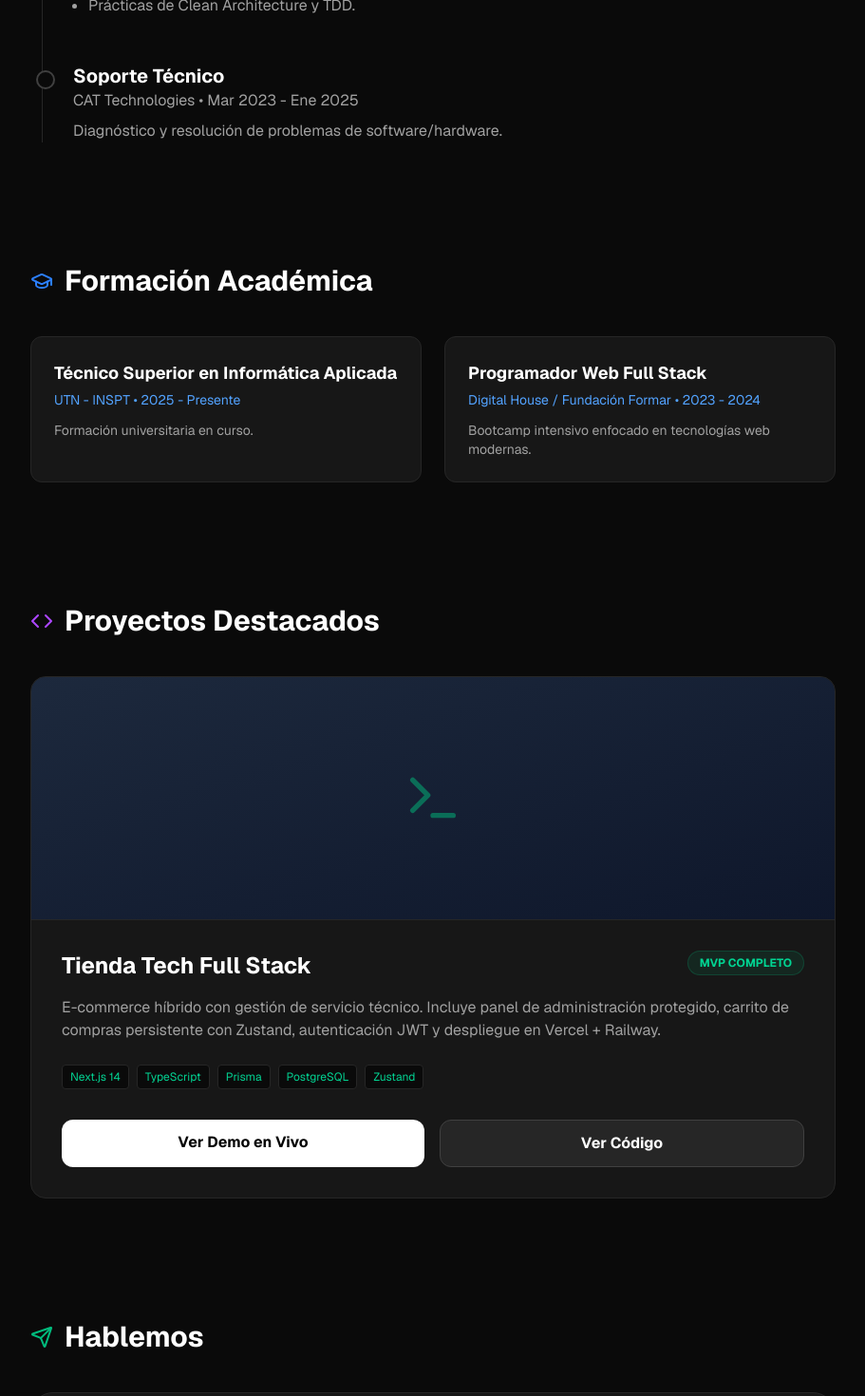
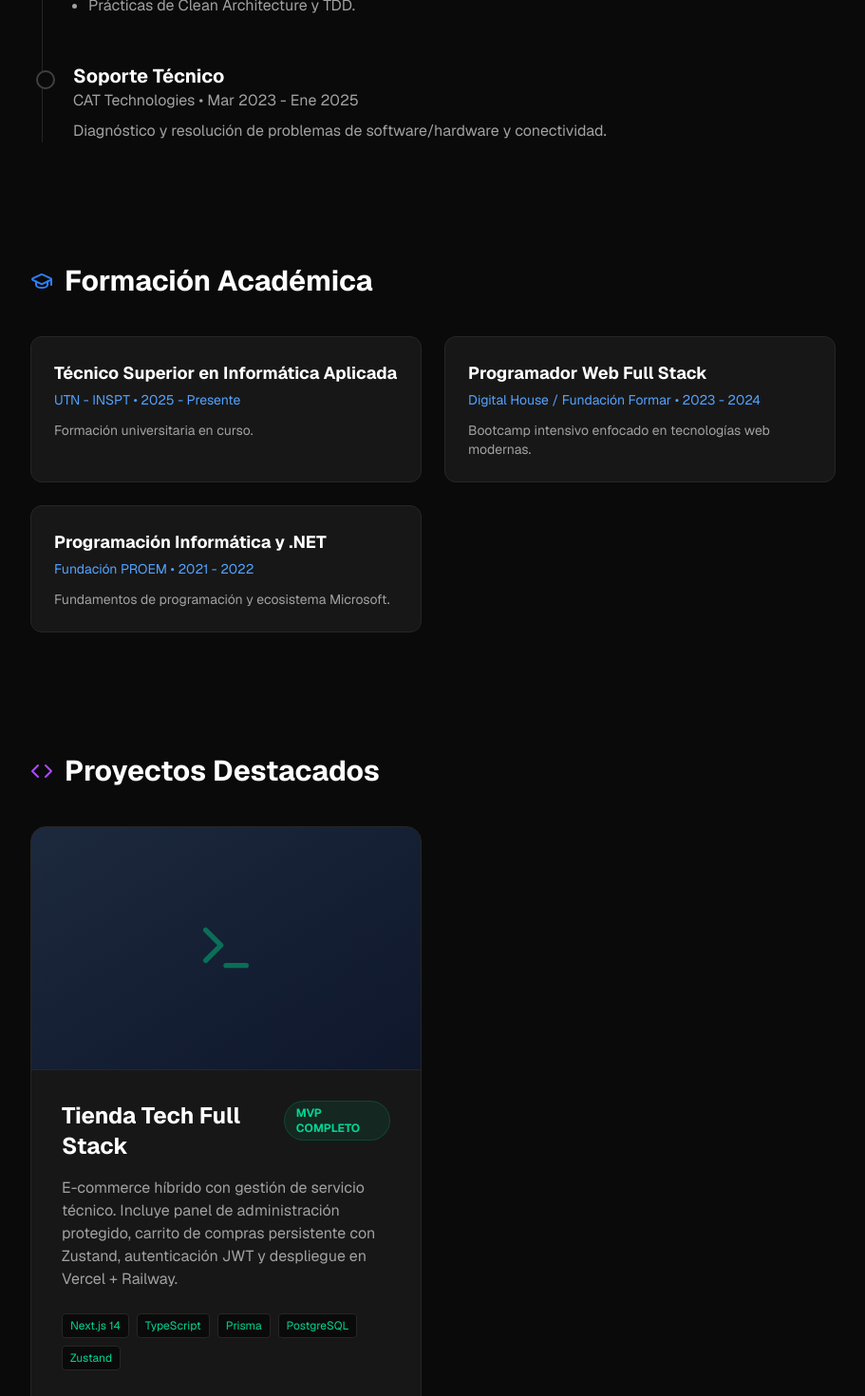
Before and after one commit to andonysan18/portfolio-Andony, a Next.js app: page / in a window 1280 px wide. Shown: the part 1360-2830 px from the top of the page at 95% size, without its empty margins (184-1095 px from the left). Built offline with nearby package versions, Linux system fonts and the light colour scheme.

Commit message:
feat: agregar sección de educación y actualizar experiencia según CV

```diff
--- a/app/page.tsx
+++ b/app/page.tsx
@@ -149,7 +149,7 @@ export default function Portfolio() {
               <span className="absolute -left-[39px] top-2 w-5 h-5 rounded-full bg-neutral-950 border-2 border-neutral-700"></span>
               <h3 className="text-xl font-bold text-white">Soporte Técnico</h3>
               <p className="text-neutral-400 mb-2">CAT Technologies • Mar 2023 - Ene 2025</p>
-              <p className="text-neutral-400">Diagnóstico y resolución de problemas de software/hardware.</p>
+              <p className="text-neutral-400">Diagnóstico y resolución de problemas de software/hardware y conectividad.</p>
             </div>
           </div>
         </section>
@@ -170,6 +170,11 @@ export default function Portfolio() {
               <p className="text-blue-400 text-sm mb-3">Digital House / Fundación Formar • 2023 - 2024</p>
               <p className="text-neutral-400 text-sm">Bootcamp intensivo enfocado en tecnologías web modernas.</p>
             </div>
+            <div className="bg-neutral-900 border border-neutral-800 p-6 rounded-xl hover:border-blue-500/30 transition">
+              <h3 className="text-lg font-bold text-white mb-1">Programación Informática y .NET</h3>
+              <p className="text-blue-400 text-sm mb-3">Fundación PROEM • 2021 - 2022</p>
+              <p className="text-neutral-400 text-sm">Fundamentos de programación y ecosistema Microsoft.</p>
+            </div>
           </div>
         </section>
 
@@ -178,7 +183,7 @@ export default function Portfolio() {
           <h2 className="text-3xl font-bold text-white mb-10 flex items-center gap-3">
             <Code className="text-purple-500" /> Proyectos Destacados
           </h2>
-          <div className="grid md:grid-cols-1 gap-6">
+          <div className="grid md:grid-cols-2 gap-6">
             <motion.div whileHover={{ y: -5 }} className="bg-neutral-900 border border-neutral-800 rounded-2xl overflow-hidden hover:border-emerald-500/50 transition group">
               <div className="h-64 bg-gradient-to-br from-slate-800 to-slate-900 flex items-center justify-center border-b border-neutral-800 relative overflow-hidden">
                 <div className="absolute inset-0 bg-[radial-gradient(ellipse_at_top,_var(--tw-gradient-stops))] from-emerald-900/40 via-neutral-900/0 to-transparent"></div>
```
